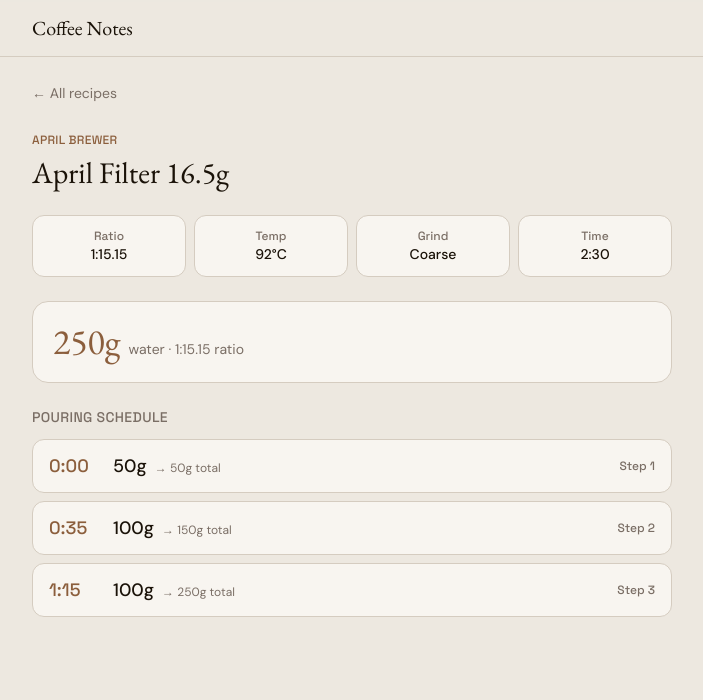
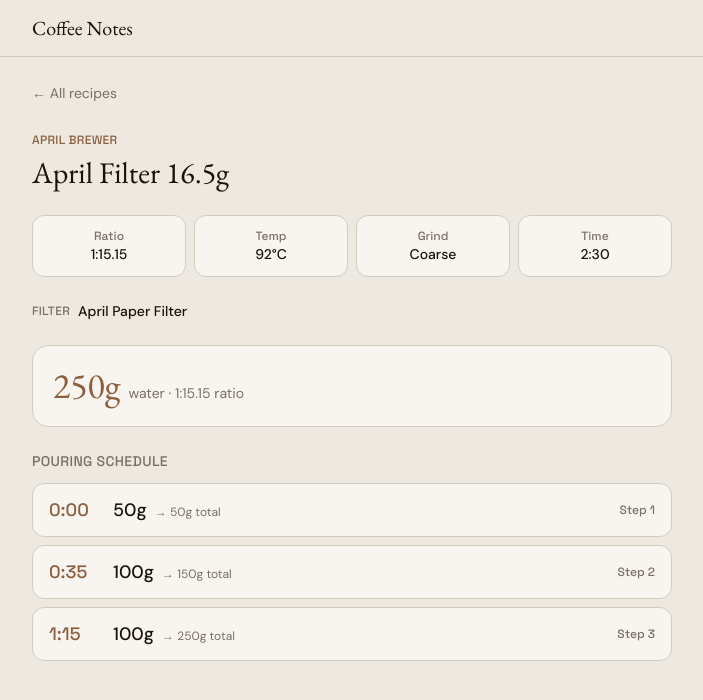
Before and after one commit to kty212/coffeenotes, a Next.js app: page /recipe/april-filter-16g in a window 1280 px wide. Shown: the top 700 px of the page, without its empty margins (288-991 px from the left). Built offline with nearby package versions, Linux system fonts and the light colour scheme.

Commit message:
Add filter field to all recipes

```diff
--- a/data/recipes.ts
+++ b/data/recipes.ts
@@ -17,6 +17,7 @@
     ratio: 15,
     waterTempC: 94,
     grindSize: "800 µm",
+    filter: "Hario V60 Paper (01)",
     totalBrewTimeSec: 180,
     pouringSchedule: [
       { timeSeconds: 0, pourGrams: 30, note: "Bloom — swirl gently" },
@@ -35,6 +36,7 @@
     ratio: 15,
     waterTempC: 93,
     grindSize: "900 µm",
+    filter: "Hario V60 Paper (02)",
     totalBrewTimeSec: 210,
     pouringSchedule: [
       { timeSeconds: 0, pourGrams: 60, note: "1st pour (sweetness)" },
@@ -54,6 +56,7 @@
     ratio: 15,
     waterTempC: 96,
     grindSize: "1200–1350 µm · Super Coarse",
+    filter: "Hario V60 Paper (02)",
     totalBrewTimeSec: 210,
     pouringSchedule: [
       { timeSeconds: 0, pourGrams: 30, note: "Bloom" },
@@ -97,6 +100,7 @@
     ratio: 16.25,
     waterTempC: 94,
     grindSize: "660–780 µm · Medium/Coarse",
+    filter: "Orea Wave",
     totalBrewTimeSec: 180,
     pouringSchedule: [
       { timeSeconds: 0, pourGrams: 60, note: "Spiral pour" },
@@ -117,6 +121,7 @@
     ratio: 16.67,
     waterTempC: 92,
     grindSize: "600–720 µm · Medium",
+    filter: "Orea Wave",
     totalBrewTimeSec: 180,
     pouringSchedule: [
       { timeSeconds: 0, pourGrams: 40, note: "Spiral pour" },
@@ -136,6 +141,7 @@
     ratio: 16.25,
     waterTempC: 90,
     grindSize: "510–600 µm · Fine",
+    filter: "Orea Wave",
     totalBrewTimeSec: 180,
     pouringSchedule: [
       { timeSeconds: 0, pourGrams: 60, note: "Spiral pour" },
@@ -214,6 +220,7 @@
     ratio: 16.67,
     waterTempC: 92,
     grindSize: "650-700 µm",
+    filter: "April Paper Filter",
     totalBrewTimeSec: 180,
     pouringSchedule: [
       { timeSeconds: 0, pourGrams: 100, note: "40g circle pour + 60g center pour" },
@@ -232,6 +239,7 @@
     ratio: 15,
     waterTempC: 93,
     grindSize: "780 µm · Coarse",
+    filter: "April Paper Filter",
     totalBrewTimeSec: 120,
     pouringSchedule: [
       { timeSeconds: 0, pourGrams: 100, note: "60g circle + 40g center (pour in ~10s)" },
@@ -249,6 +257,7 @@
     ratio: 15.15,
     waterTempC: 92,
     grindSize: "Coarse",
+    filter: "April Paper Filter",
     totalBrewTimeSec: 150,
     pouringSchedule: [
       { timeSeconds: 0, pourGrams: 50 },
```
